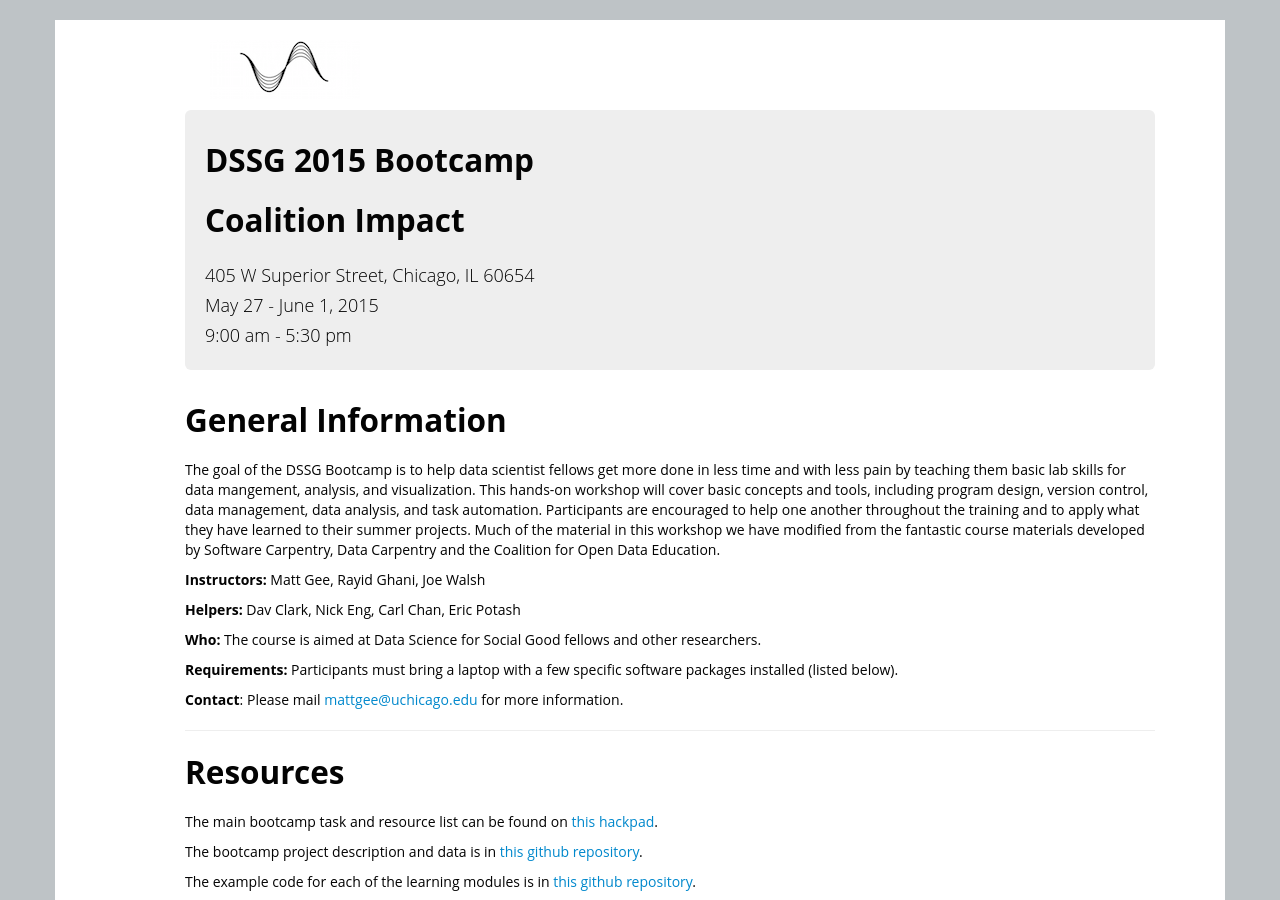
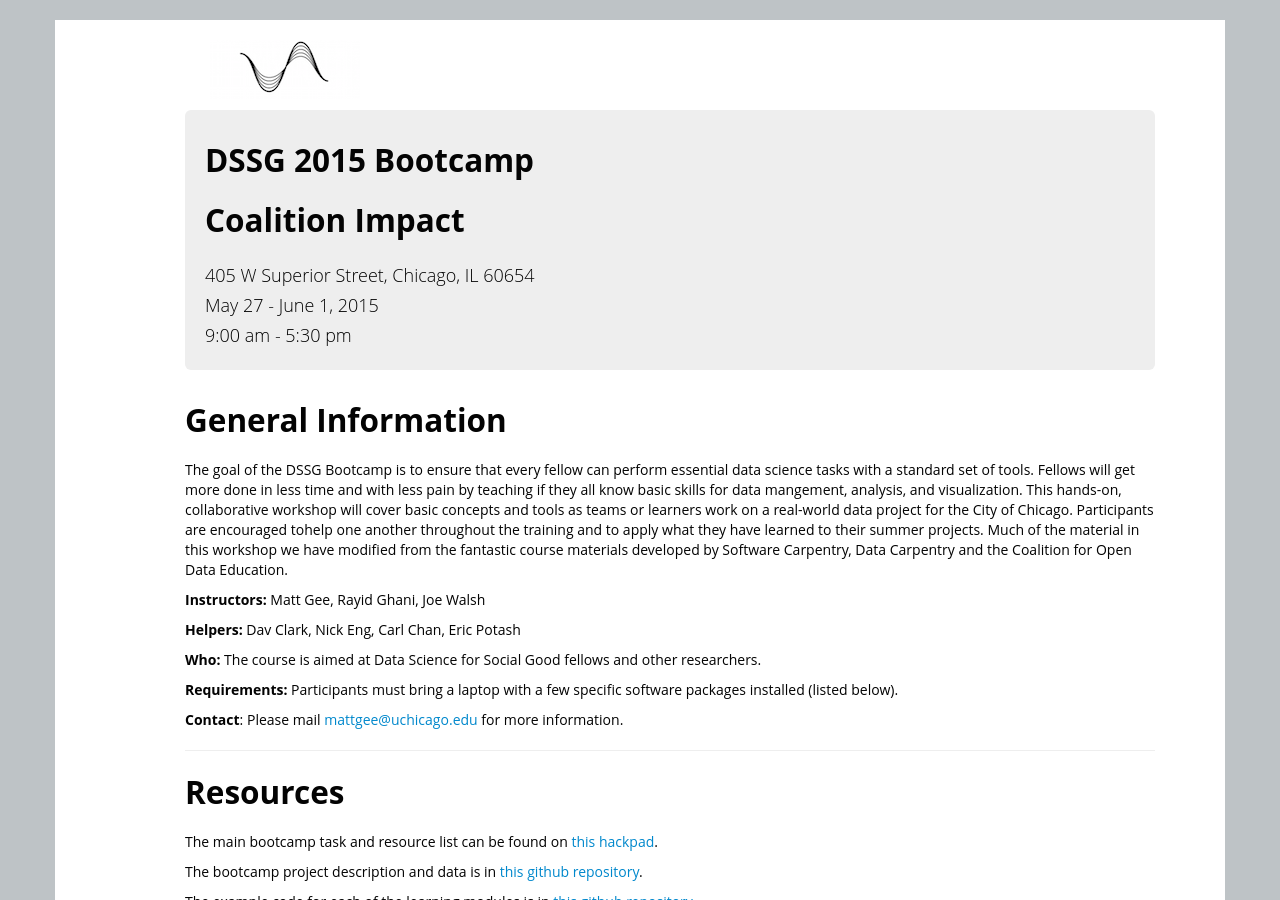
Before and after one commit to dssg/dssg-training-workshop-2015, a Jekyll site: the page built from index.html, in a window 1280 px wide and 900 px high. Built offline with Jekyll 4.4.1, drawn with Linux system fonts in a browser that asks for light colours.

Commit message:
update schedule and notebooks

```diff
--- a/index.html
+++ b/index.html
@@ -21,13 +21,10 @@ contact: mattgee@uchicago.edu
 <h2>General Information</h2>
 
 <p>
-  The goal of the DSSG Bootcamp is to help data scientist fellows get more done in less
-  time and with less pain by teaching them basic lab skills for
-  data mangement, analysis, and visualization.  This hands-on workshop will cover basic
-  concepts and tools, including program design, version control, data
-  management, data analysis, and task automation.  Participants are encouraged to
-  help one another throughout the training and to apply what they have learned to
-  their summer projects. Much of the material in this workshop we have modified
+  The goal of the DSSG Bootcamp is to ensure that every fellow can perform essential data science tasks with a standard set of tools. Fellows will get more done in less
+  time and with less pain by teaching if they all know basic skills for
+  data mangement, analysis, and visualization.  This hands-on, collaborative workshop will cover basic
+  concepts and tools as teams or learners work on a real-world data project for the City of Chicago.  Participants are encouraged tohelp one another throughout the training and to apply what they have learned to their summer projects. Much of the material in this workshop we have modified
   from the fantastic course materials developed by Software Carpentry, Data Carpentry
   and the Coalition for Open Data Education.
 
```
Also changed, not shown: 4 other files.
